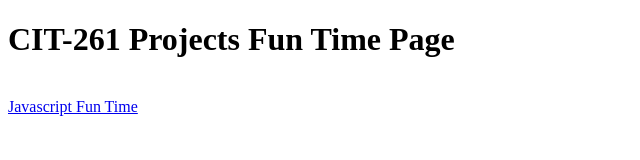
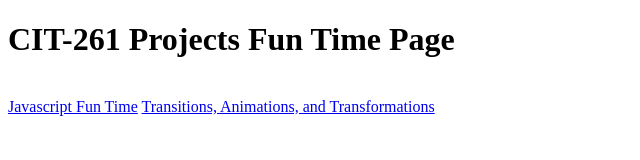
Before and after one commit to domenickcasper/CIT-261-BYUI, a plain HTML site: page index.html in a window 1280 px wide. Shown: the whole page, without its empty margins (0-640 px from the left). Drawn offline with Linux system fonts and the light colour scheme.

Commit message:
Updated with week 4 project
Made a link for week 4

```diff
--- a/index.html
+++ b/index.html
@@ -2,5 +2,6 @@
 <body>
   <h1> CIT-261 Projects Fun Time Page </h1><br />
   <a href = "https://domenickcasper.github.io/CIT-261-BYUI/Week%202/JavaScript.html">Javascript Fun Time</a>
+  <a href = "https://domenickcasper.github.io/CIT-261-BYUI/Week%204/Transitions.html">Transitions, Animations, and Transformations</a>
 </body>
 </html>
```
